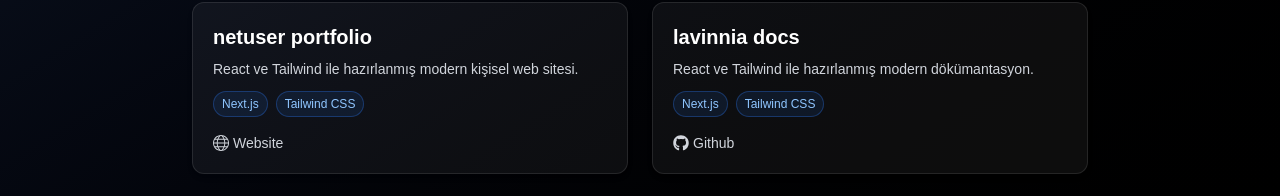
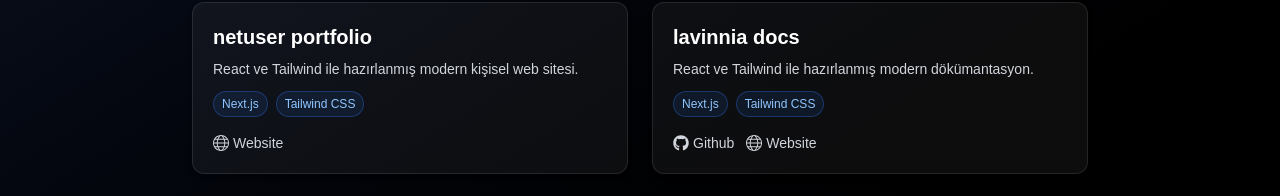
Before and after one commit to slow3rxqs/slow3r, a Next.js app: page /projects in a window 1280 px wide. Shown: the part 414-610 px from the top of the page. Built offline with nearby package versions, Linux system fonts and the light colour scheme.

Commit message:
Update page.jsx

```diff
--- a/src/app/projects/page.jsx
+++ b/src/app/projects/page.jsx
@@ -30,6 +30,7 @@
     description: "React ve Tailwind ile hazırlanmış modern dökümantasyon.",
     tech: ["Next.js", "Tailwind CSS"],
     github: "https://github.com/slow3rxqs/lavinnia-docs",
+    website: "https://lavinnia-docs.vercel.app/",
     demo: null,
   },
   {
```
